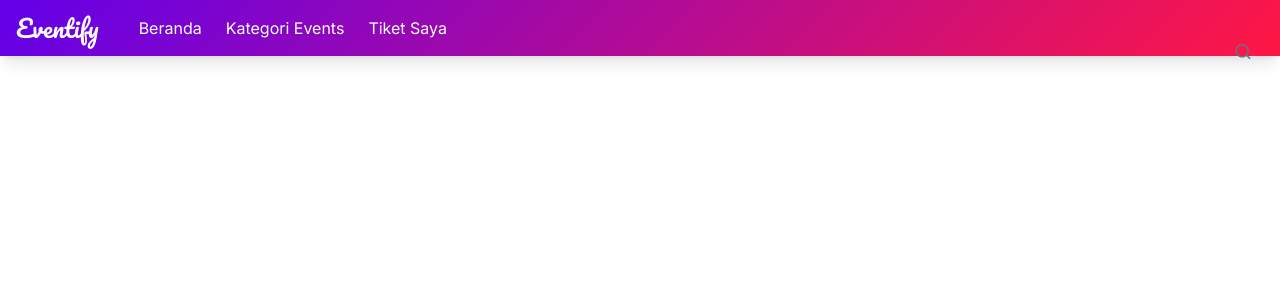
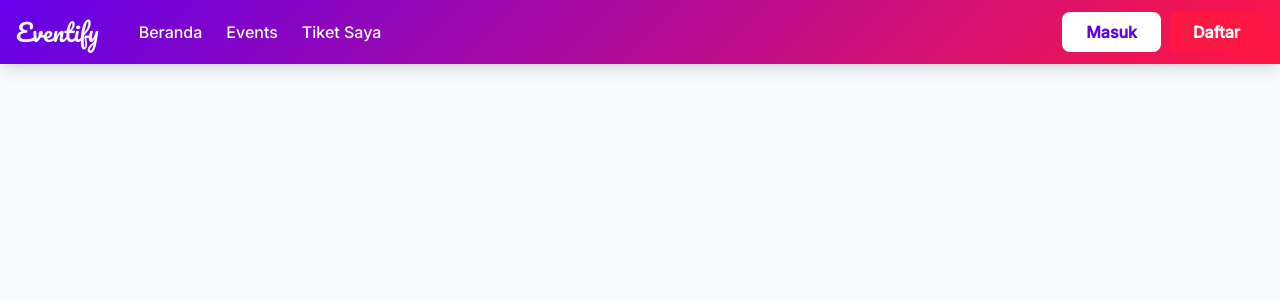
Before and after one commit to chynrssa/Eventify, a PHP site: page /views/layout/header.php in a window 1280 px wide. Shown: the top 300 px of the page. Run offline with PHP 8.4, Linux system fonts and the light colour scheme; some libraries are stand-ins or nearby versions.

Commit message:
login loginan

```diff
--- a/index.php
+++ b/index.php
@@ -1,5 +1,5 @@
 <?php
-    include 'views/layout/header_versi_belum_login.php';
+    include 'views/layout/header.php';
 ?>
 
 <section class="pt-24 relative">
--- a/views/layout/header.php
+++ b/views/layout/header.php
@@ -1,56 +1,87 @@
+<?php
+if (session_status() == PHP_SESSION_NONE) {
+    session_start();
+}
+?>
 <!DOCTYPE html>
 <html lang="id">
 <head>
-  <meta charset="UTF-8" />
-  <meta name="viewport" content="width=device-width, initial-scale=1.0" />
-  <title>Eventify</title>
-  <script src="https://cdn.tailwindcss.com"></script>
-  <link href="https://fonts.googleapis.com/css2?family=Pacifico&family=Inter&display=swap" rel="stylesheet">
-  <link href="https://cdn.jsdelivr.net/npm/remixicon@3.5.0/fonts/remixicon.css" rel="stylesheet">
-  <style>
-    body {
-      font-family: 'Inter', sans-serif;
-    }
-    .logo {
-      font-family: 'Pacifico', cursive;
-    }
-    .gradient-bg {
-      background: linear-gradient(135deg, #6200EA, #FF1744);
-    }
-  </style>
+    <meta charset="UTF-8">
+    <meta name="viewport" content="width=device-width, initial-scale=1.0">
+    <title>Eventify - Temukan & Beli Tiket Event</title>
+    <script src="https://cdn.tailwindcss.com/3.4.1"></script>
+    <script>tailwind.config={theme:{extend:{colors:{primary:'#6200EA',secondary:'#FF1744'},borderRadius:{'none':'0px','sm':'4px',DEFAULT:'8px','md':'12px','lg':'16px','xl':'20px','2xl':'24px','3xl':'32px','full':'9999px','button':'8px'}}}}</script>
+    <link rel="preconnect" href="https://fonts.googleapis.com">
+    <link rel="preconnect" href="https://fonts.gstatic.com" crossorigin>
+    <link href="https://fonts.googleapis.com/css2?family=Pacifico&family=Poppins:wght@400;500;600;700&family=Inter:wght@400;500&family=Montserrat:wght@600&display=swap" rel="stylesheet">
+    <link rel="stylesheet" href="https://cdnjs.cloudflare.com/ajax/libs/remixicon/4.2.0/remixicon.min.css">
+    <link rel="stylesheet" href="/eventify/body/index.css" />
 </head>
-<body>
+<body class="bg-gray-50">
+
 <header class="fixed w-full z-50">
     <nav class="gradient-bg text-white shadow-lg">
         <div class="container mx-auto px-4 py-3 flex items-center justify-between">
-        <!-- Logo + Menu -->
             <div class="flex items-center">
-          <a href="../../body/index.php" class="text-2xl logo text-white">Eventify</a>
+                <a href="/eventify/body/index.php" class="text-2xl font-['Pacifico'] text-white">Eventify</a>
                 <div class="hidden md:flex ml-10 space-x-6">
-            <a href="../../body/index.php" class="font-medium hover:text-gray-200 transition">Beranda</a>
-            <a href="../../Pengguna/events/events.php" class="font-medium hover:text-gray-200 transition">Kategori Events</a>
-            <a href="#" class="font-medium hover:text-gray-200 transition">Tiket Saya</a>
-
+                    <a href="/eventify/body/index.php" class="font-medium hover:text-gray-200 transition">Beranda</a>
+                    <a href="/eventify/Pengguna/events/events.php" class="font-medium hover:text-gray-200 transition">Events</a>
+                    <a href="/eventify/Pengguna/tiket_saya/tiket_saya.php" class="font-medium hover:text-gray-200 transition">Tiket Saya</a>
                 </div>
             </div>
 
-        <!-- Search + Buttons -->
-        <div class="hidden md:flex items-center space-x-4">
-          <div class="relative">
-            <div class="absolute right-3 top-2.5 text-gray-500">
-              <i class="ri-search-line text-lg"></i>
+            <div class="hidden md:flex items-center">
+                <?php if (isset($_SESSION['loggedin']) && $_SESSION['loggedin'] === true): ?>
+                    <div class="flex items-center space-x-4">
+                        <span class="font-semibold">Hi, <?php echo htmlspecialchars($_SESSION['nama_lengkap']); ?></span>
+                        <a href="/eventify/Pengguna/Login/logout.php" class="bg-secondary text-white font-semibold py-2 px-6 rounded-button whitespace-nowrap hover:bg-opacity-90 transition">Logout</a>
                     </div>
+                <?php else: ?>
+                    <div class="flex items-center space-x-2">
+                        <a href="/eventify/Pengguna/Login/login.php" class="bg-white text-primary font-semibold py-2 px-6 rounded-button whitespace-nowrap hover:bg-gray-100 transition">Masuk</a>
+                        <a href="/eventify/Pengguna/Login/register.php" class="bg-secondary text-white font-semibold py-2 px-6 rounded-button whitespace-nowrap hover:bg-opacity-90 transition">Daftar</a>
+                    </div>
+                <?php endif; ?>
+            </div>
+
+            <div class="md:hidden flex items-center">
+                <button id="mobile-menu-button" class="text-white">
+                    <i class="ri-menu-line text-2xl"></i>
+                </button>
             </div>
         </div>
 
-        <!-- Mobile menu toggle -->
-        <div class="md:hidden">
-          <button id="mobile-menu-button" class="text-white text-2xl">
-            <i class="ri-menu-line"></i>
-          </button>
+        <div id="mobile-menu" class="md:hidden hidden bg-white text-gray-800 shadow-lg absolute w-full">
+            <div class="container mx-auto px-4 py-3 flex flex-col space-y-3">
+                <a href="/eventify/body/index.php" class="font-medium py-2 hover:text-primary transition">Beranda</a>
+                <a href="/eventify/Pengguna/events/events.php" class="font-medium py-2 hover:text-primary transition">Events</a>
+                <a href="/eventify/Pengguna/tiket_saya/tiket_saya.php" class="font-medium py-2 hover:text-primary transition">Tiket Saya</a>
+                <div class="flex space-x-3 py-2 border-t mt-2">
+                    <?php if (isset($_SESSION['loggedin']) && $_SESSION['loggedin'] === true): ?>
+                        <div class="w-full">
+                            <p class="font-semibold text-center mb-2">Hi, <?php echo htmlspecialchars($_SESSION['nama_lengkap']); ?></p>
+                            <a href="/eventify/Pengguna/Login/logout.php" class="bg-secondary text-white text-center font-semibold py-2 px-6 rounded-button whitespace-nowrap block w-full hover:bg-opacity-90 transition">Logout</a>
+                        </div>
+                    <?php else: ?>
+                        <a href="/eventify/Pengguna/Login/login.php" class="bg-primary text-white text-center font-semibold py-2 px-6 rounded-button whitespace-nowrap flex-1 hover:bg-opacity-90 transition">Masuk</a>
+                        <a href="/eventify/Pengguna/Login/register.php" class="bg-secondary text-white text-center font-semibold py-2 px-6 rounded-button whitespace-nowrap flex-1 hover:bg-opacity-90 transition">Daftar</a>
+                    <?php endif; ?>
+                </div>
             </div>
         </div>
     </nav>
 </header>
-</body>
-</html>
+
+<script>
+document.addEventListener('DOMContentLoaded', function () {
+    const mobileMenuButton = document.getElementById('mobile-menu-button');
+    const mobileMenu = document.getElementById('mobile-menu');
+
+    if (mobileMenuButton && mobileMenu) {
+        mobileMenuButton.addEventListener('click', function () {
+            mobileMenu.classList.toggle('hidden');
+        });
+    }
+});
+</script>
```
Also changed, not shown: Pengguna/Login/auth.php (+65 -29 lines), views/layout/header_versi_belum_login.php (deleted, +0 -58 lines), Pengelola/Login/login.php (deleted). Lines whose indentation alone changed are shown as unchanged.
